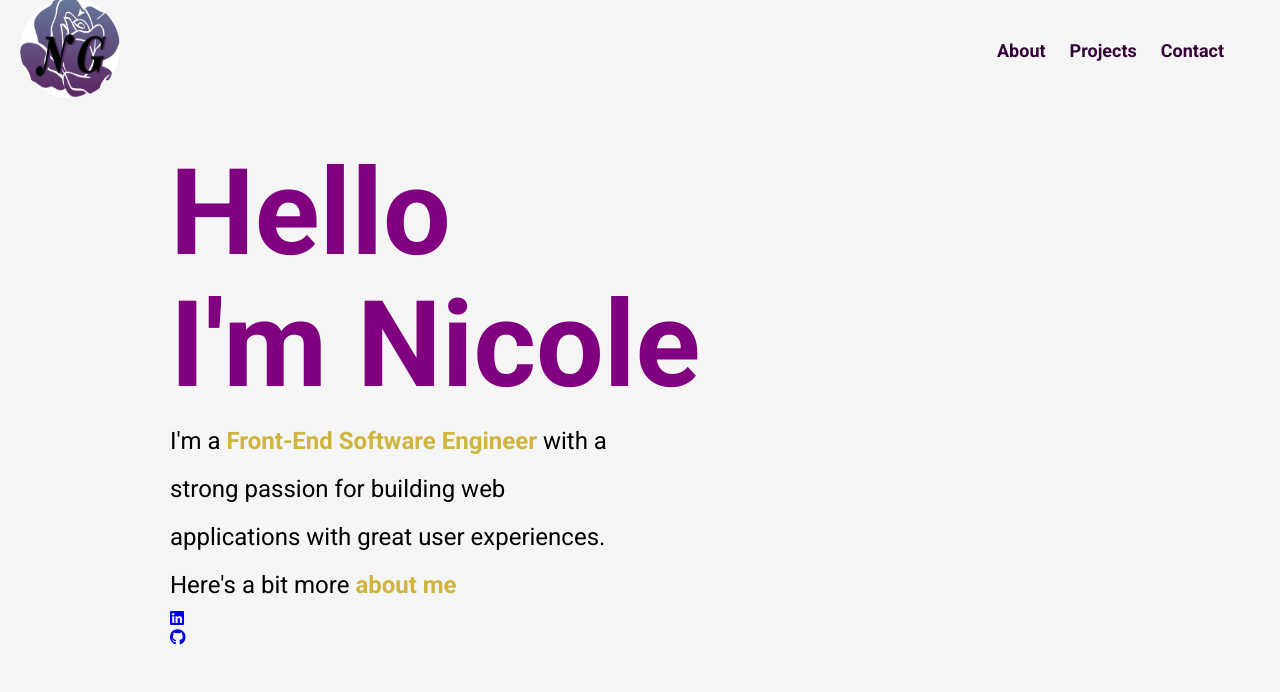
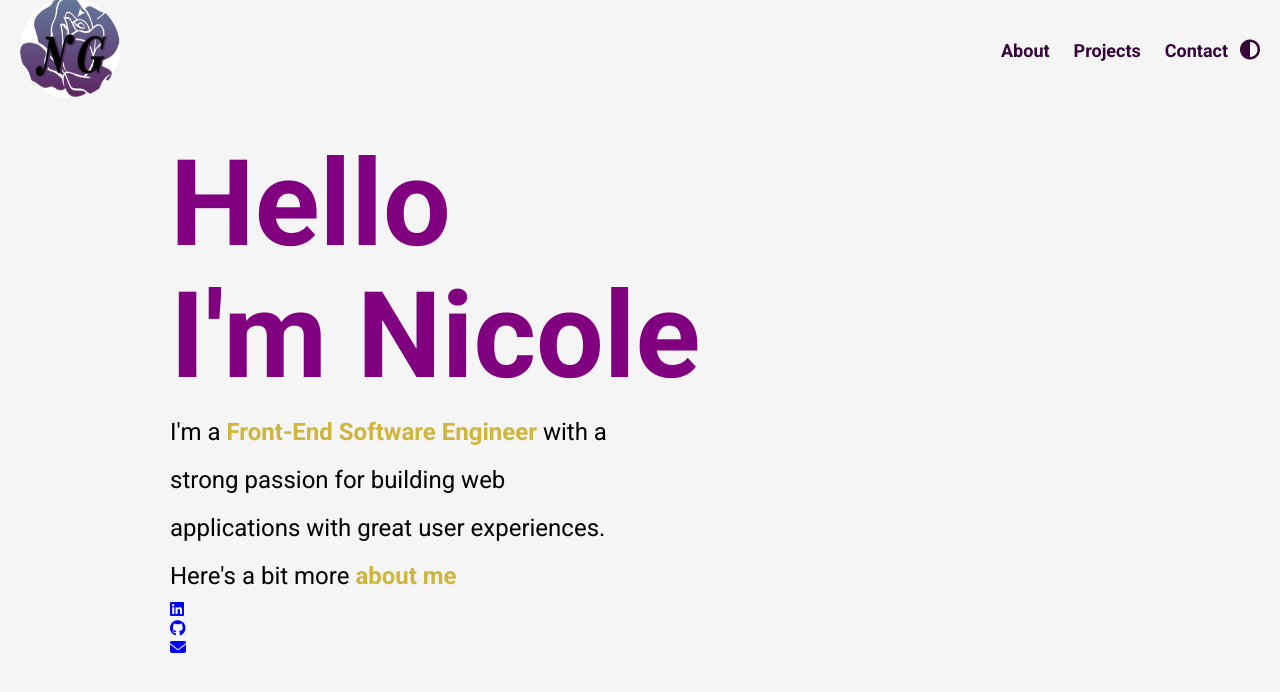
Before and after one commit to Nicole-Gardner/E-Portfoilo, a plain HTML site: page index.html in a window 1280 px wide. Drawn offline with Linux system fonts and the light colour scheme.

Commit message:
first commit

```diff
--- a/index.html
+++ b/index.html
@@ -30,11 +30,10 @@
                 link__hover-effect
                 link__hover-effect--black"> Contact</a>
             </li>
-            <li class="nav__link click" onclick="toggleContrast()">
-         <a href="#" class="
-            nav__link--anchor
-            link__hover-effect
-            link__hover-effect--black" ></a>
+            <li>
+         <a href="#" class=" nav__link--anchor link__hover-effect link__hover-effect--black">
+            <i class="fa-solid fa-circle-half-stroke"></i>
+         </a>
         </li>
 
 
@@ -47,14 +46,21 @@
         <p class="header__para"> I'm a <b class="secondary">Front-End Software Engineer</b> with a strong passion for building web applications with great user experiences.
             <br> Here's a bit more <b class="secondary">about me</b></p>
             <div class="social__list">
-                <a href="#" class="social__link">
+                <a href="#" class="social_ _ link">
                     <i class="fa-brands fa-linkedin"></i>
-                </div>
-                </a>
+                    </a>
+                 </div>
+                <div class="social__list">
                 <a href="https://github.com/nicolegardner" class="social__link">
                     <i class="fa-brands fa-github"></i>
                 </a>
                 </div>
+                <div class="social__list">
+                    <a href="#" class="social__link">
+                        <i class="fa-solid fa-envelope"></i>
+                    </a>
+                </div>
+            </div>
         </div>
     </header>
     </section>
--- a/style.css
+++ b/style.css
@@ -90,6 +90,6 @@ display: flex;
     font-size: 18px;
     font-weight: 700;
 }
-.fa-solid fa-circle-half-stroke {
+.fa-solid.fa-circle-half-stroke {
     font-size: 20px;
 }
```
